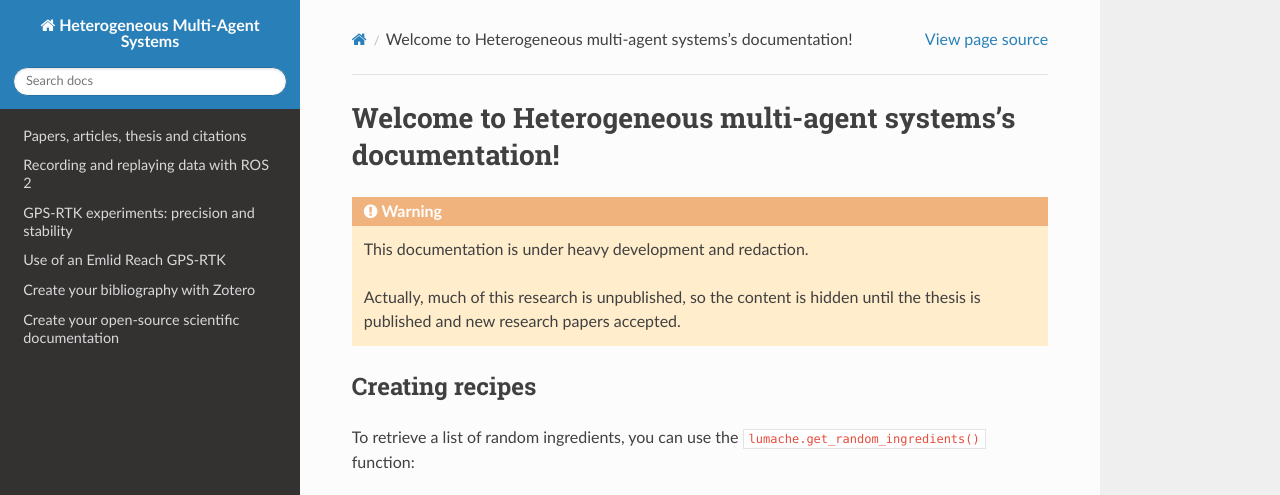
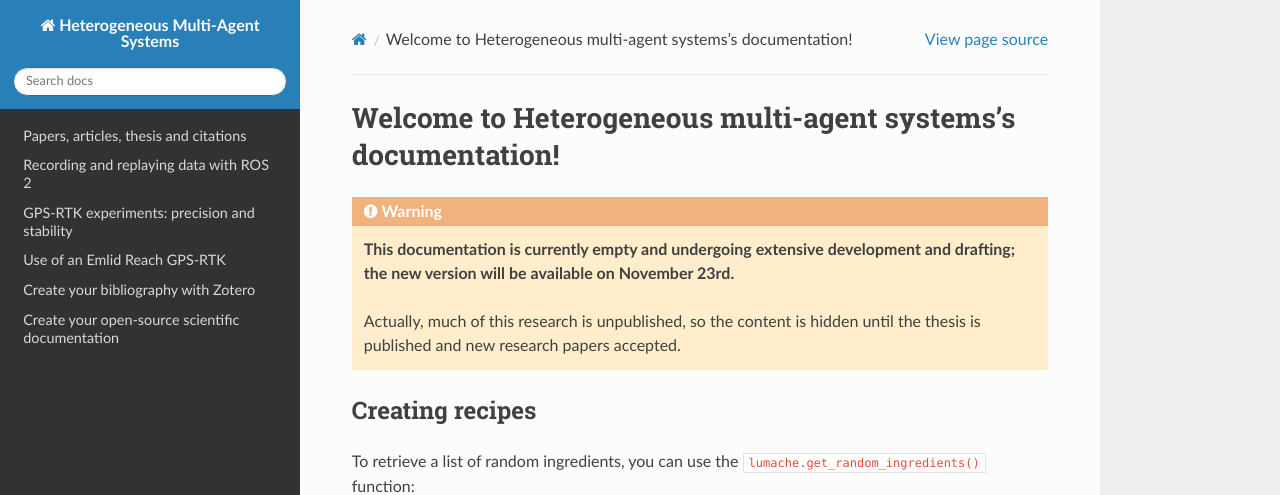
Before and after one commit to Amaury-SJ/heterogeneous-multi-agent-systems, a Sphinx documentation site: the page built from docs/source/index.md, in a window 1280 px wide and 900 px high, cut to the strip 0-495 px from the top of the window. Built offline with Sphinx 7.4.7 and the Read the Docs theme 3.1.0, drawn with Linux system fonts in a browser that asks for light colours.

Commit message:
Update index.md

````diff
--- a/docs/source/index.md
+++ b/docs/source/index.md
@@ -6,7 +6,7 @@
 # Welcome to Heterogeneous multi-agent systems's documentation!
 
 ```{warning}
-This documentation is under heavy development and redaction.
+**This documentation is currently empty and undergoing extensive development and drafting; the new version will be available on November 23rd.**
 
 Actually, much of this research is unpublished, so the content is hidden until the thesis is published and new research papers accepted.
 ```
````
